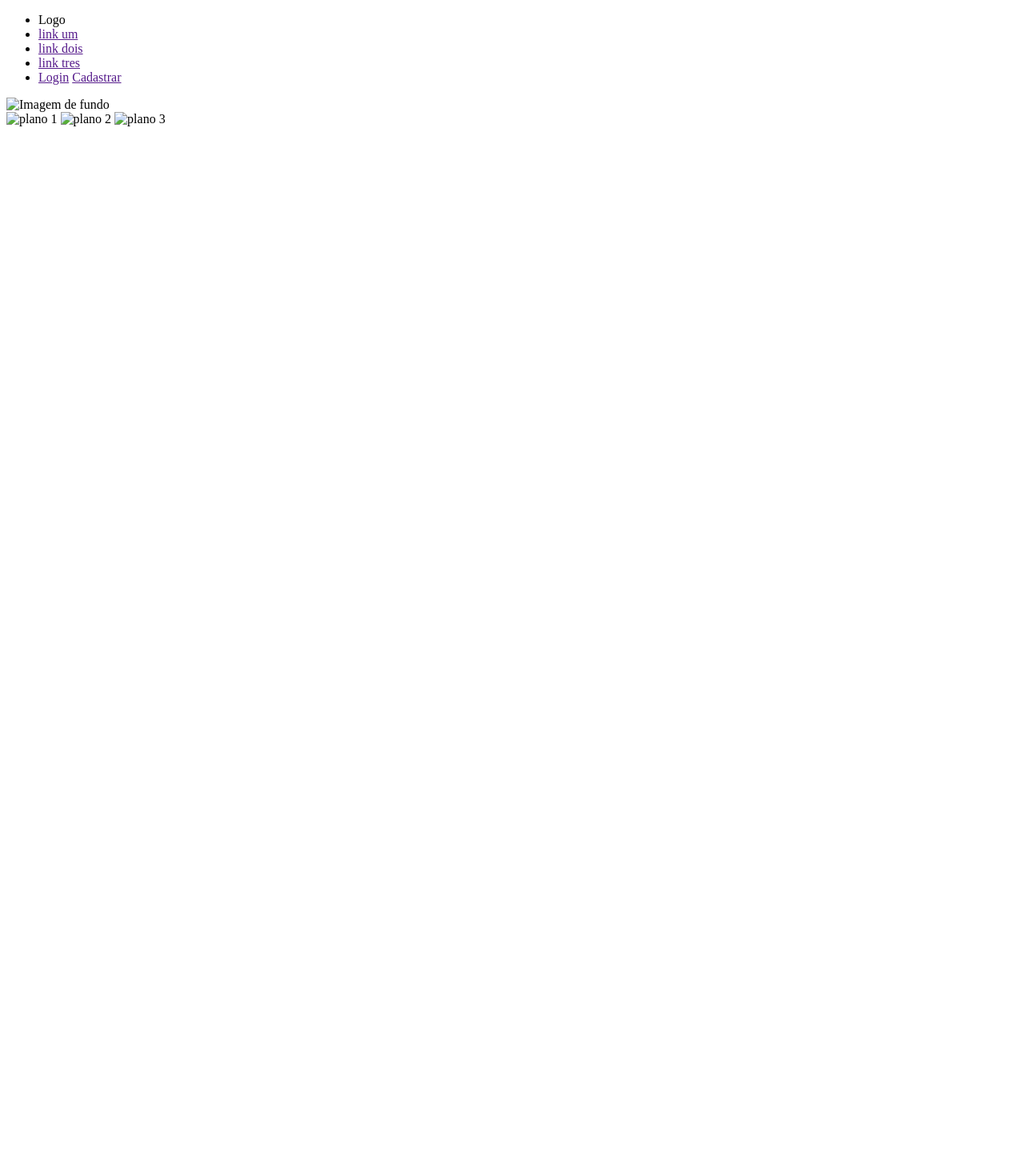
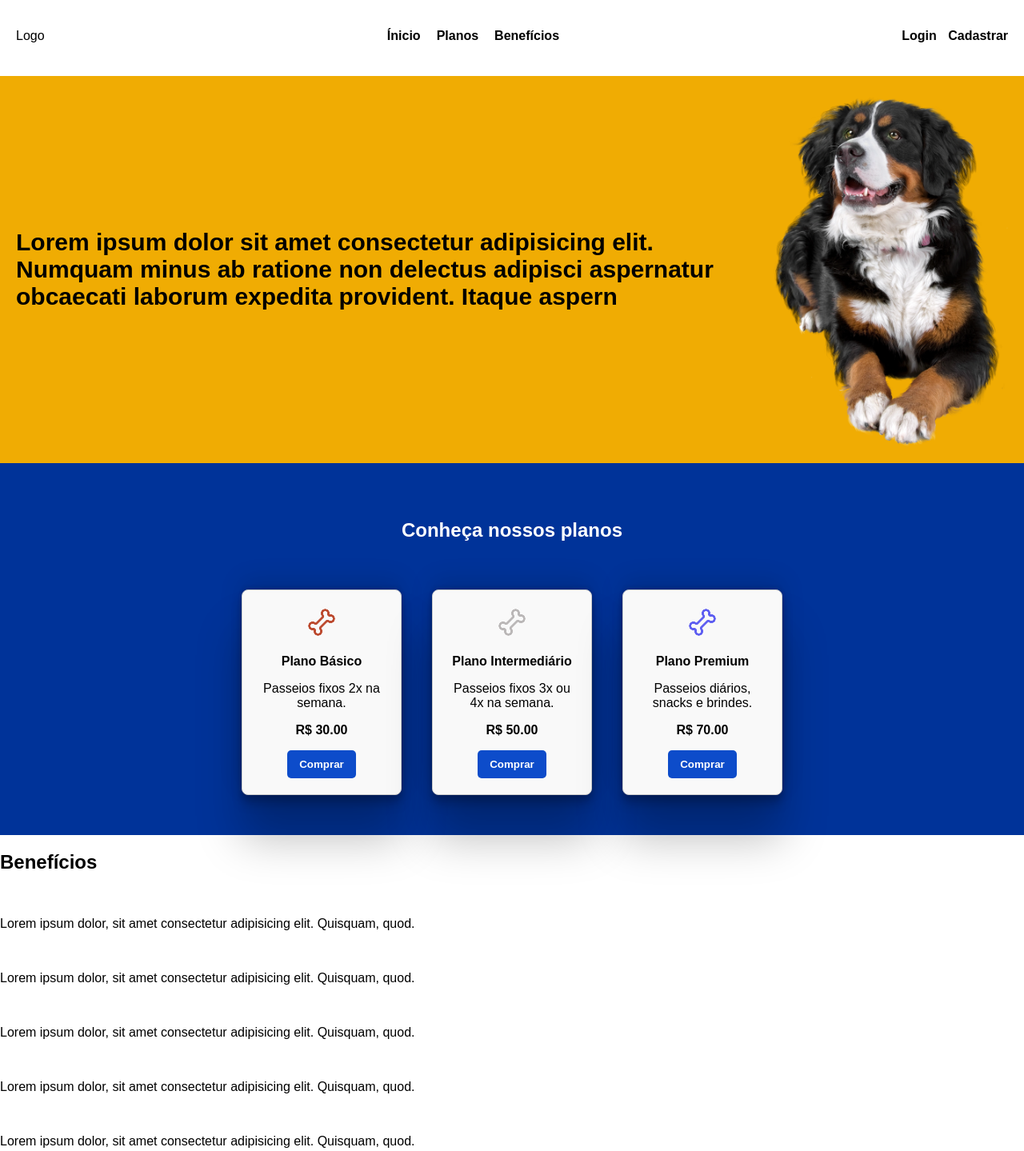
Before and after one commit to Al-Felipe/Tcc, a plain HTML site: page index.html in a window 1280 px wide. Shown: the whole page at 80% size. Before the commit the page ends 800 px from the top, so only its background shows below. Drawn offline with nearby package versions, Linux system fonts and the light colour scheme.

Commit message:
Add files via upload

```diff
--- a/index.html
+++ b/index.html
@@ -5,38 +5,112 @@
     <meta name="viewport" content="width=device-width, initial-scale=1.0" />
     <title>Document</title>
     <link rel="stylesheet" href="style.css" />
+    <link
+      rel="stylesheet"
+      href="https://fonts.googleapis.com/css2?family=Material+Symbols+Outlined:opsz,wght,FILL,GRAD@24,400,0,0&icon_names=pet_supplies"
+    />
   </head>
   <body>
     <header>
       <nav>
         <ul>
-          <li>Logo</li>
-          <li><a href="">link um</a></li>
-          <li><a href="">link dois</a></li>
-          <li><a href="">link tres</a></li>
-          <li><a href="">Login</a> <a href="">Cadastrar</a></li>
+          <li id="logo" class="hover-effect link-efeito">Logo</li>
+          <div class="mid-links">
+            <li><a href="" class="link-efeito">Ínicio</a></li>
+            <li><a href="" class="link-efeito">Planos</a></li>
+            <li><a href="" class="link-efeito">Benefícios</a></li>
+          </div>
+          <li>
+            <a href="" class="login link-efeito">Login</a>
+            <a href="" class="link-efeito">Cadastrar</a>
+          </li>
         </ul>
       </nav>
     </header>
 
     <div class="hero-section">
-      <img src="" alt="Imagem de fundo" />
+      <div class="hero-container">
+        <h1>
+          Lorem ipsum dolor sit amet consectetur adipisicing elit. Numquam minus
+          ab ratione non delectus adipisci aspernatur obcaecati laborum expedita
+          provident. Itaque aspern
+        </h1>
+        <div class="img-hero-container">
+          <img src="/img/img-hero.png" alt="Imagem de fundo" class="img-hero" />
+        </div>
+      </div>
     </div>
 
     <div class="planos">
-        <img src="" alt="plano 1">
-        <img src="" alt="plano 2">
-        <img src="" alt="plano 3">
+      <div class="plan-container">
+        <h2 class="plan-title">Conheça nossos planos</h2>
+        <div class="plan-wrapper">
+          <div class="card-plan card">
+            <img src="/img/icon.png" alt="" />
+            <p><b>Plano Básico</b></p>
+            <p>Passeios fixos 2x na semana.</p>
+            <p><b>R$ 30.00</b></p>
+            <button class="btn-buy">Comprar</button>
+          </div>
+          <div class="card-plan card">
+            <img src="/img/icon2.png" alt="" />
+            <p><b>Plano Intermediário</b></p>
+            <p>Passeios fixos 3x ou 4x na semana.</p>
+            <p><b>R$ 50.00</b></p>
+            <button class="btn-buy">Comprar</button>
+          </div>
+          <div class="card-plan card">
+            <img src="/img/icon3.png" alt="" />
+            <p><b>Plano Premium</b></p>
+            <p class="text-card">Passeios diários, snacks e brindes.</p>
+            <p><b>R$ 70.00</b></p>
+            <button class="btn-buy">Comprar</button>
+          </div>
+        </div>
+      </div>
     </div>
 
     <div class="beneficios">
-        <img src="" alt="">
-        <img src="" alt="">
-        <img src="" alt="">
+      <div class="benetift-container">
+        <h2 class="benefit-title">Benefícios</h2>
+        <div>
+          <img src="" alt="" />
+          <p>
+            Lorem ipsum dolor, sit amet consectetur adipisicing elit. Quisquam,
+            quod.
+          </p>
+        </div>
+        <div>
+          <img src="" alt="" />
+          <p>
+            Lorem ipsum dolor, sit amet consectetur adipisicing elit. Quisquam,
+            quod.
+          </p>
+        </div>
+        <div>
+          <img src="" alt="" />
+          <p>
+            Lorem ipsum dolor, sit amet consectetur adipisicing elit. Quisquam,
+            quod.
+          </p>
+        </div>
+        <div>
+          <img src="" alt="" />
+          <p>
+            Lorem ipsum dolor, sit amet consectetur adipisicing elit. Quisquam,
+            quod.
+          </p>
+        </div>
+        <div>
+          <img src="" alt="" />
+          <p>
+            Lorem ipsum dolor, sit amet consectetur adipisicing elit. Quisquam,
+            quod.
+          </p>
+        </div>
+      </div>
     </div>
 
-    <footer>
-
-    </footer>
+    <footer></footer>
   </body>
 </html>
--- a/style.css
+++ b/style.css
@@ -0,0 +1,138 @@
+* {
+    box-sizing: border-box;
+}
+
+body {
+    margin: 0;
+    padding: 0;
+    font-family: Arial, Helvetica, sans-serif;
+}
+
+a {
+    text-decoration: none;
+}
+
+button {
+    font-family: inherit;
+}
+
+/* Navigation area */
+ul {
+    display: flex;
+    padding: 20px;
+    justify-content: space-between;
+    list-style: none;
+}
+
+ul a {
+    color: black;
+    font-weight: bold;
+}
+
+#logo {
+    cursor: pointer;
+}
+
+.mid-links {
+    display: flex;
+    gap: 20px;
+}
+
+.login {
+    padding-right: 10px;
+}
+
+.link-efeito {
+    color: black;
+    text-decoration: none;
+    position: relative;
+    display: inline-block;
+    padding-bottom: 5px;
+}
+
+.link-efeito::after {
+    content: '';
+    position: absolute;
+    bottom: 0;
+    left: 0;
+    width: 100%;
+    height: 2px;
+    background-color: black;
+    transform: scaleX(0);
+    transform-origin: right;
+    transition: transform 0.3s ease-out;
+}
+
+.link-efeito:hover::after {
+    transform: scaleX(1);
+    transform-origin: left;
+}
+
+/* Hero area */
+.hero-section {
+    background-color: #F0AC03;
+}
+
+.hero-container {
+    display: flex;
+    justify-content: space-between;
+    align-items: center;
+    padding: 15px 20px;
+}
+
+.hero-container h1 {
+    font-size: 30px;
+}
+
+.img-hero {
+    width: 300px;
+}
+
+/* Plan area */
+.plan-container {
+    background-color: #003399;
+    padding: 50px;
+}
+
+.plan-wrapper {
+    display: flex;
+    justify-content: center;
+    flex-wrap: wrap;
+    gap: 38px
+}
+
+.card-plan {
+    text-align: center;
+    padding: 20px;
+}
+
+.card {
+    border: 1px solid #ccc;
+    width: 200px;
+    max-width: 100%;
+    border-radius: 8px;
+    background-color: #f9f9f9;
+    box-shadow: rgba(0, 0, 0, 0.25) 0px 54px 55px, rgba(0, 0, 0, 0.12) 0px -12px 30px, rgba(0, 0, 0, 0.12) 0px 4px 6px, rgba(0, 0, 0, 0.17) 0px 12px 13px, rgba(0, 0, 0, 0.09) 0px -3px 5px;
+}
+
+.plan-title {
+    text-align: center;
+    color: #fff;
+    margin: 0;
+    padding: 20px 0 60px 0;
+}
+
+.btn-buy {
+    background-color: #0d4cca;
+    color: white;
+    border: none;
+    padding: 10px 15px;
+    border-radius: 5px;
+    cursor: pointer;
+    font-weight: 600;
+}
+
+.btn-buy:hover {
+    background-color: #002080;
+    transition: 0.5s;
+}
```
Also changed, not shown: img/Design sem nome.png (added), img/icon.png (added), img/icon2.png (added), img/icon3.png (added), img/img-hero.png (added).
